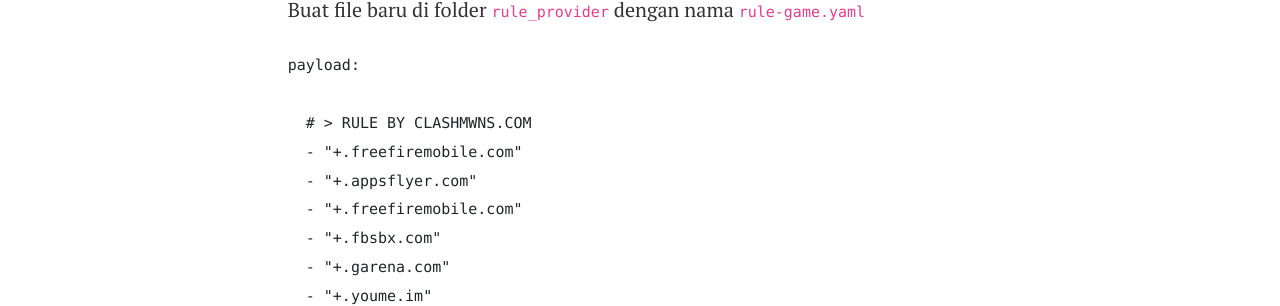
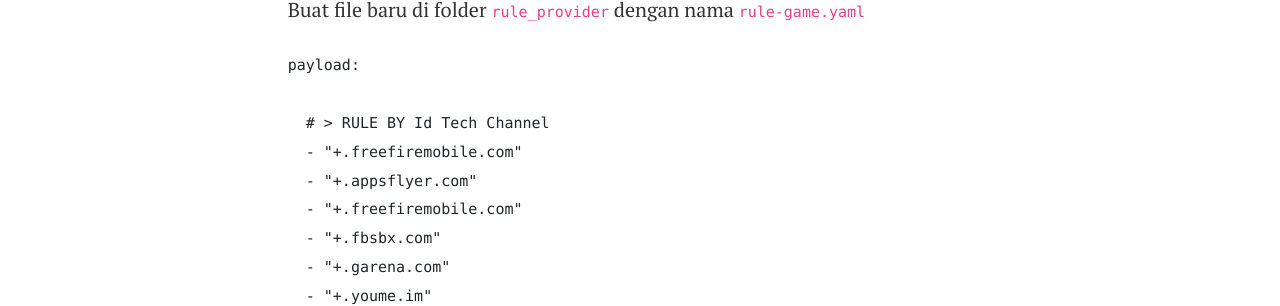
Before and after one commit to mwnsofficial/idtechannel, a Jekyll site: the page built from pages/rule/game.md, in a window 1280 px wide and 1400 px high, scrolled down 521 px. Shown: the part 204-510 px from the top of the window. Built offline with Jekyll 4.4.1, drawn with Linux system fonts in a browser that asks for light colours; comment, search, counter and statistics services are not loaded; some of the changed text lies outside the part shown.

Commit message:
Update game.md

````diff
--- a/pages/rule/game.md
+++ b/pages/rule/game.md
@@ -27,7 +27,7 @@
 ```
 payload:
 
-  # > RULE BY CLASHMWNS.COM
+  # > RULE BY Id Tech Channel
   - "+.freefiremobile.com"
   - "+.appsflyer.com"
   - "+.freefiremobile.com"
````
